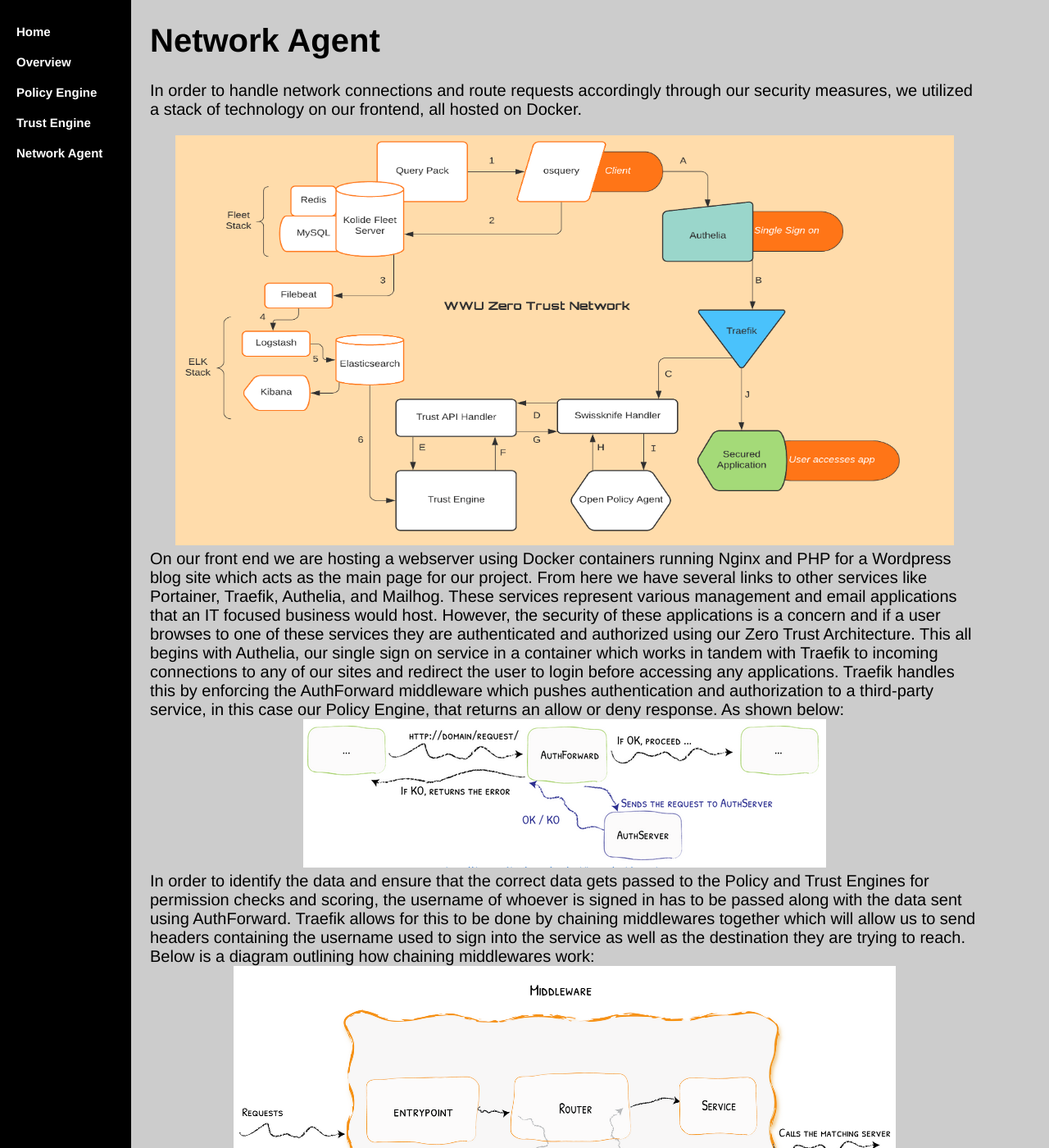
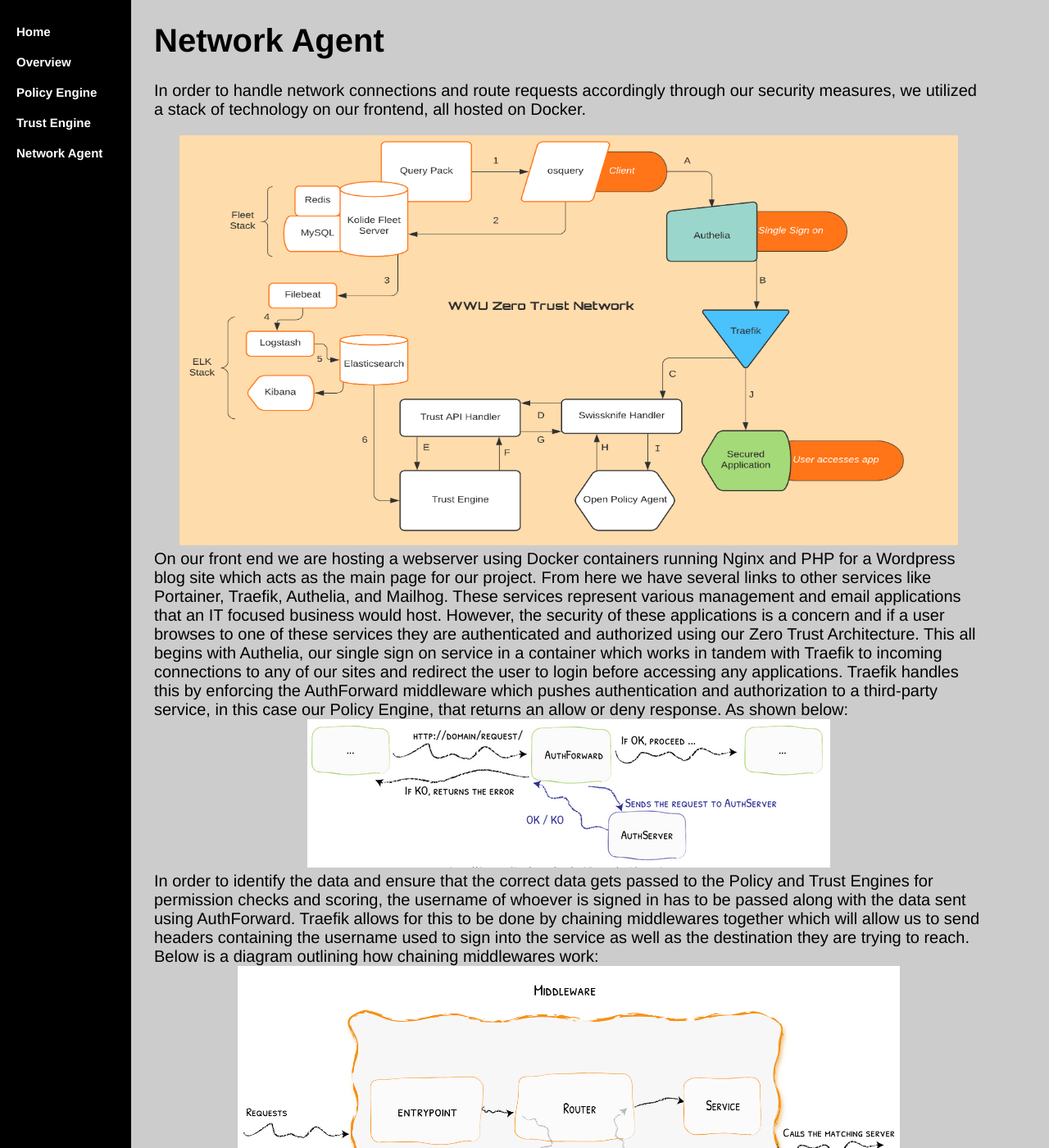
Before and after one commit to WWUZeroTrust/WWUZeroTrust.github.io, a Jekyll site: the page NetworkAgent/index.html, which Jekyll copies as it is, in a window 1280 px wide and 1400 px high. Shown: the whole window at 82% size. Built offline with Jekyll 4.4.1, drawn with Linux system fonts in a browser that asks for light colours.

Commit message:
Update index.html

```diff
--- a/NetworkAgent/index.html
+++ b/NetworkAgent/index.html
@@ -45,7 +45,7 @@ body {
 }
 
 .main {
-  margin-left: 165px; /* Same as the width of the sidenav */
+  margin-left: 170px; /* Same as the width of the sidenav */
   font-size: 20px; /* Increased text to enable scrolling */
   padding: 0px 10px;
   width: 80%;
```
